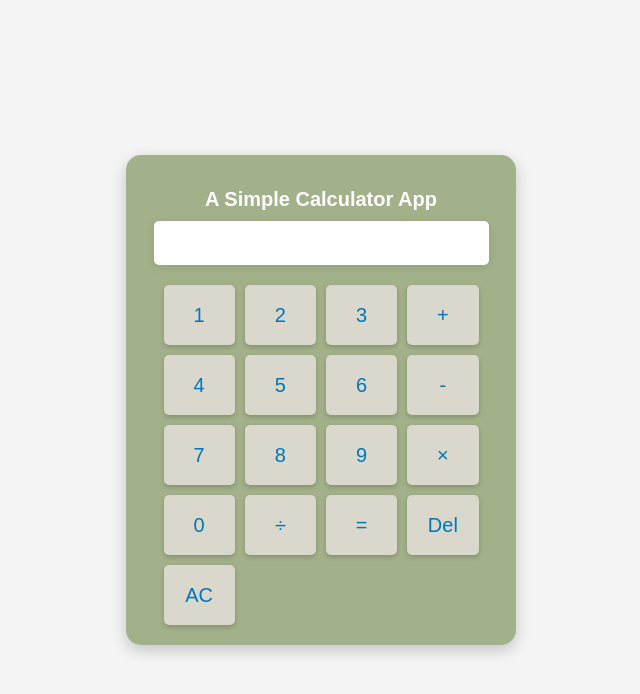
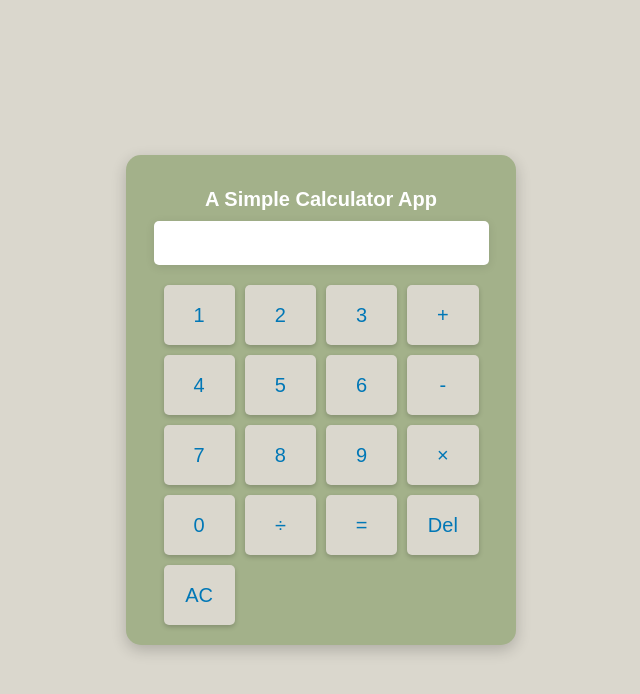
Before and after one commit to DevOlabode/simple-calculator-app, a plain HTML site: page calculator App/index.html in a window 1280 px wide. Shown: the whole page, without its empty margins (319-959 px from the left). Drawn offline with Linux system fonts and the light colour scheme.

Commit message:
Update styles.css

```diff
--- a/calculator App/styles.css
+++ b/calculator App/styles.css
@@ -1,7 +1,7 @@
 /* General Styles */
 body {
     font-family: Arial, sans-serif;
-    background-color: #f4f4f4;
+    background-color: #dad7cd;
     color: #333;
     display: flex;
     align-items: center;
```
